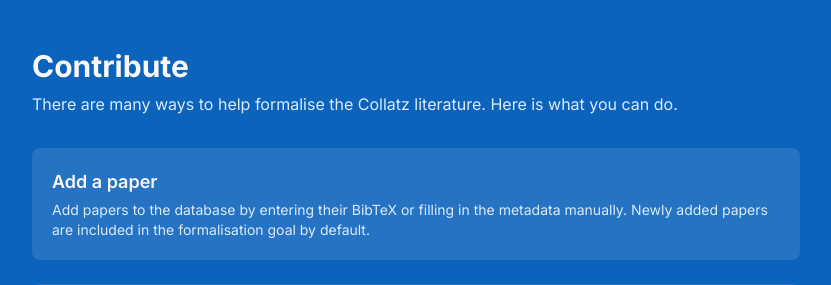
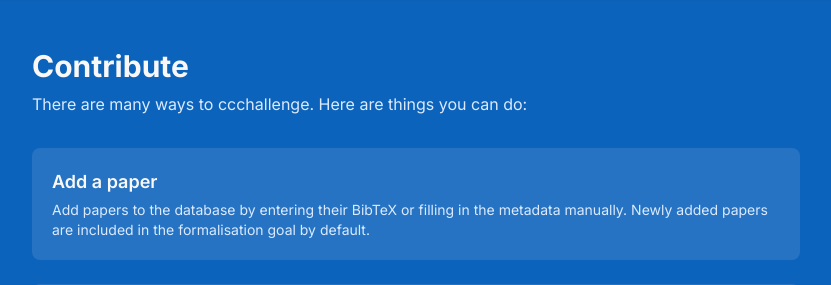
Before and after one commit to ccchallenge-org/ccchallenge, a FastAPI app: template backend/templates/contribute.html in a window 1280 px wide. Shown: the part 92-377 px from the top of the page, without its empty margins (224-1055 px from the left). Run offline with FastAPI, Linux system fonts and the light colour scheme; the template is opened without the code that fills it, so the values that code supplies are empty; parts of the project's set-up code (start-up, migrations or seed data) failed here and were passed over; some libraries are stand-ins or nearby versions.

Commit message:
Update contribute page intro text
Co-Authored-By: Claude Opus 4.6 <noreply@anthropic.com>

```diff
--- a/backend/templates/contribute.html
+++ b/backend/templates/contribute.html
@@ -4,7 +4,7 @@
 <div class="max-w-3xl mx-auto py-8">
 
     <h1 class="text-3xl font-bold mb-2">Contribute</h1>
-    <p class="text-blue-100 mb-8">There are many ways to help formalise the Collatz literature. Here is what you can do.</p>
+    <p class="text-blue-100 mb-8">There are many ways to ccchallenge. Here are things you can do:</p>
 
     <div class="space-y-6">
 
```
